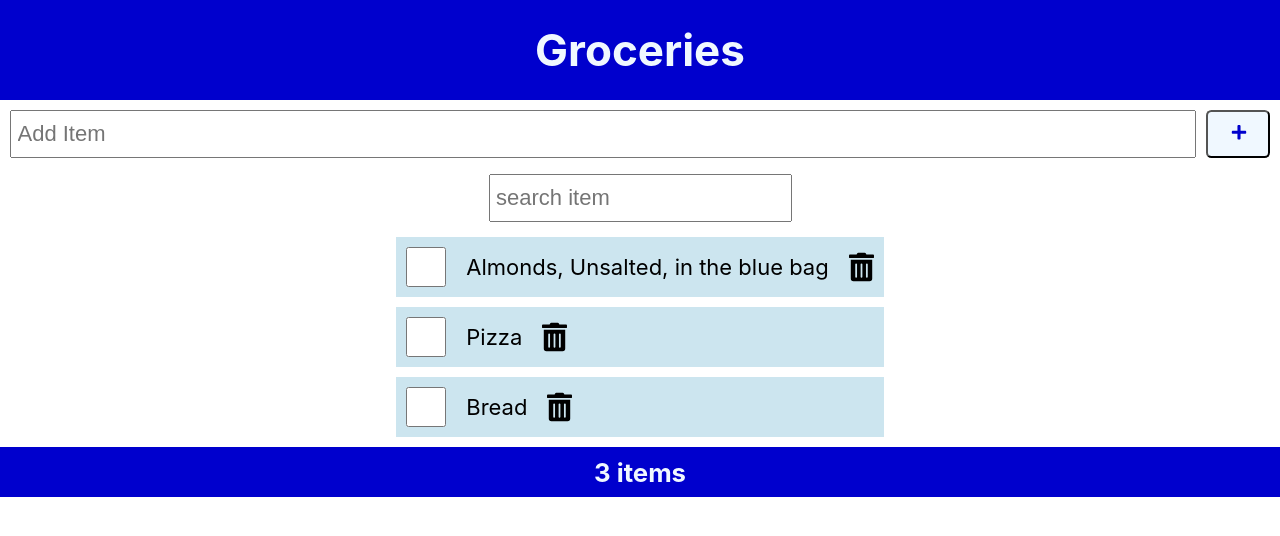
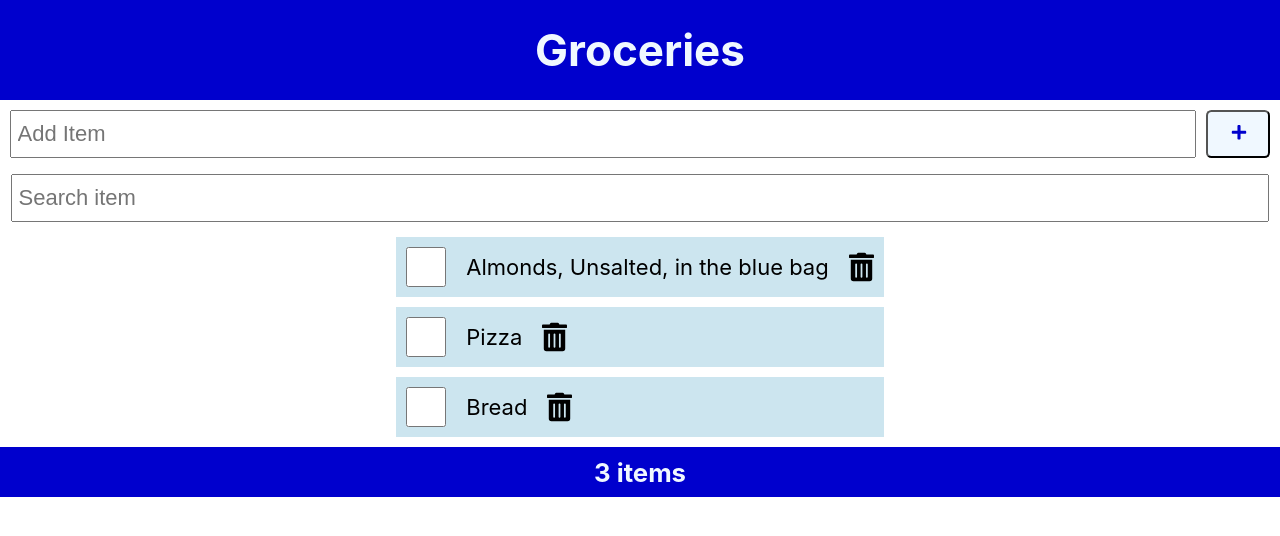
Before and after one commit to Ashwinv23/davegray_tut, a React (Create React App) app: page / in a window 1280 px wide. Shown: the top 536 px of the page. Built offline with nearby package versions, Linux system fonts and the light colour scheme; data requests are answered from the project's data file.

Commit message:
changed styling for searchbar

```diff
--- a/src/components/SearchItem.js
+++ b/src/components/SearchItem.js
@@ -7,7 +7,7 @@ const SearchItem = ({ search, setSearch }) => {
       <input
         id="search"
         type="text"
-        placeholder="search item"
+        placeholder="Search item"
         value={search}
         onChange={(e) => setSearch(e.target.value)}
       />
--- a/src/index.css
+++ b/src/index.css
@@ -95,10 +95,11 @@ input[type="checkbox"] {
   margin-right: 20px;
 }
 
+/* AddItem CSS Starts */
+
 .addForm {
   padding: 10px;
   display: flex;
-  justify-content: space-between;
   width: 100%;
 }
 
@@ -139,7 +140,10 @@ button:hover {
   width: 100%;
 }
 
+/* AddItem CSS Ends */
+
 .searchForm {
+  width: 100%;
   display: flex;
   margin: 0.25rem 0 0;
   padding: 0 0.5rem 0.25rem;
```
